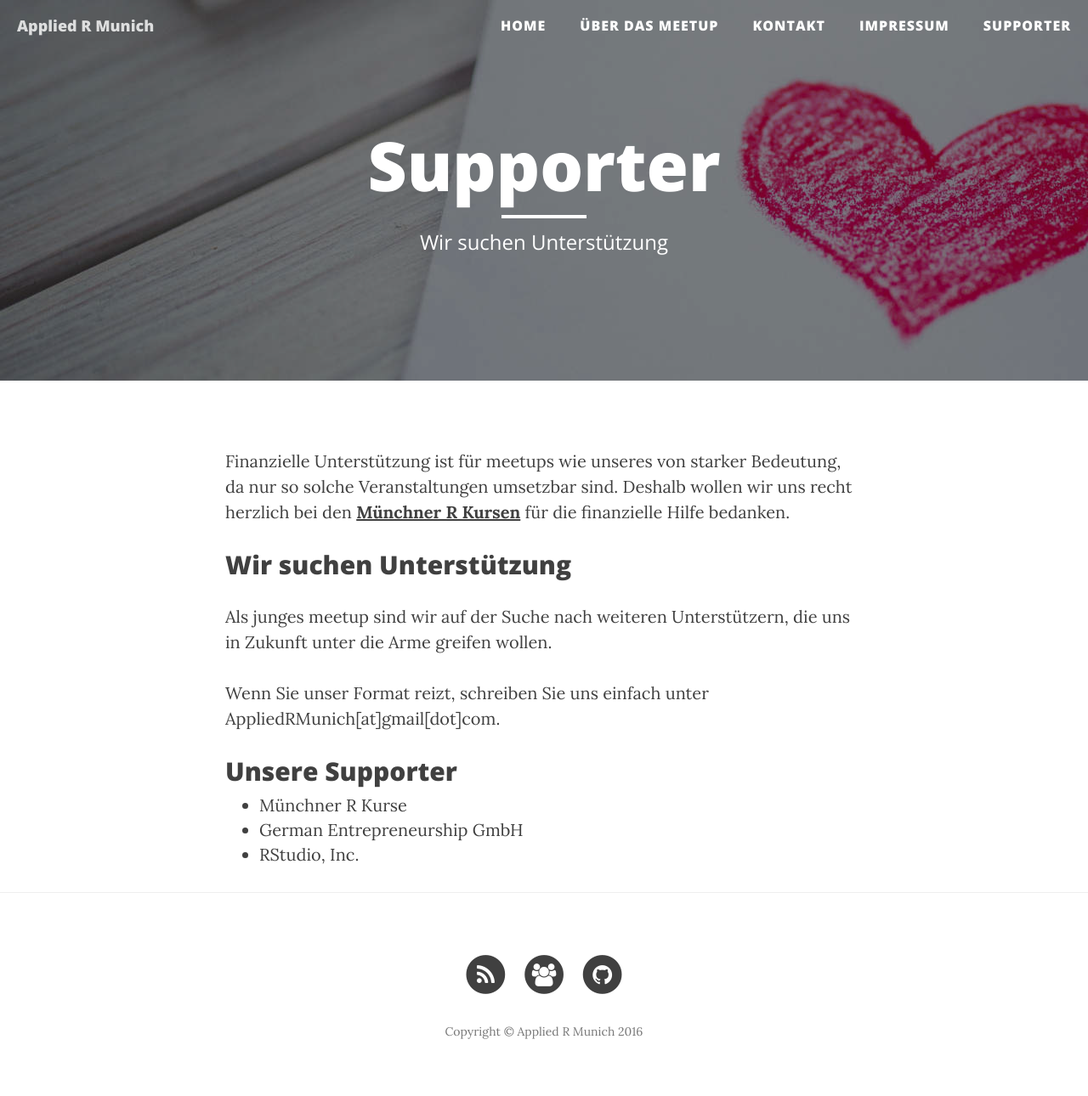
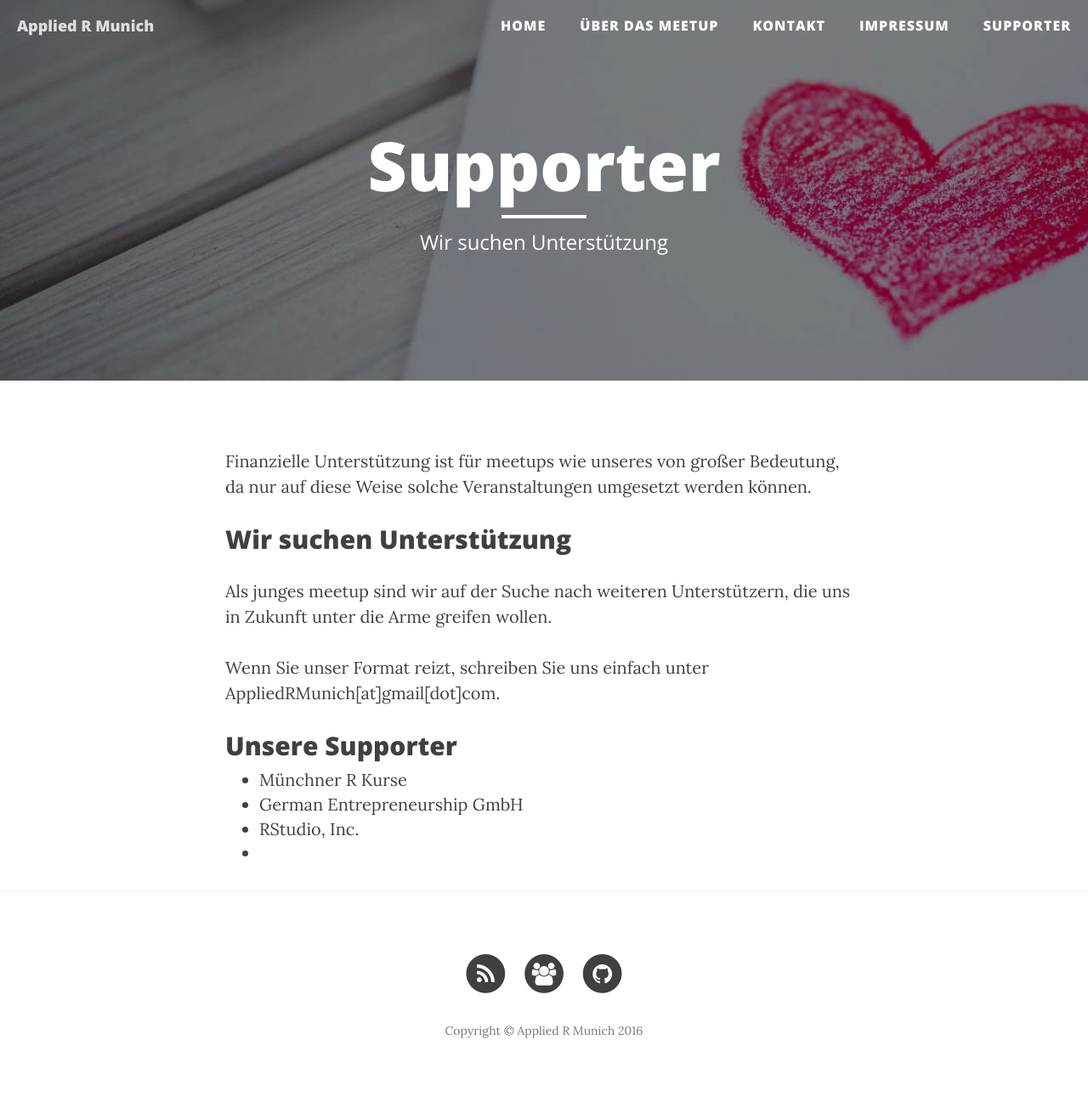
Before and after one commit to lmu-applied-r/lmu-applied-r.github.io, a Jekyll site: the page built from supporter.html, in a window 1280 px wide. Shown: the whole page at 85% size. Built offline with Jekyll 4.4.1, drawn with Linux system fonts in a browser that asks for light colours; nearby versions of some CDN libraries.

Commit message:
Update supporter.html

```diff
--- a/supporter.html
+++ b/supporter.html
@@ -5,7 +5,7 @@
 header-img: "img/heart.jpg"
 ---
 
-<p> Finanzielle Unterstützung ist für meetups wie unseres von starker Bedeutung, da nur so solche Veranstaltungen umsetzbar sind. Deshalb wollen wir uns recht herzlich bei den<b> <a href="http://www.statistik.lmu.de/R/"> Münchner R Kursen</a> </b>für die finanzielle Hilfe bedanken. </p>
+<p> Finanzielle Unterstützung ist für meetups wie unseres von großer Bedeutung, da nur auf diese Weise solche Veranstaltungen umgesetzt werden können.
 
 <h2>Wir suchen Unterstützung </h2>
 <p>Als junges meetup sind wir auf der Suche nach weiteren Unterstützern, die uns in Zukunft unter die Arme greifen wollen.</p>
```
Also changed, not shown: other parts of supporter.html (+1 -0 lines).
